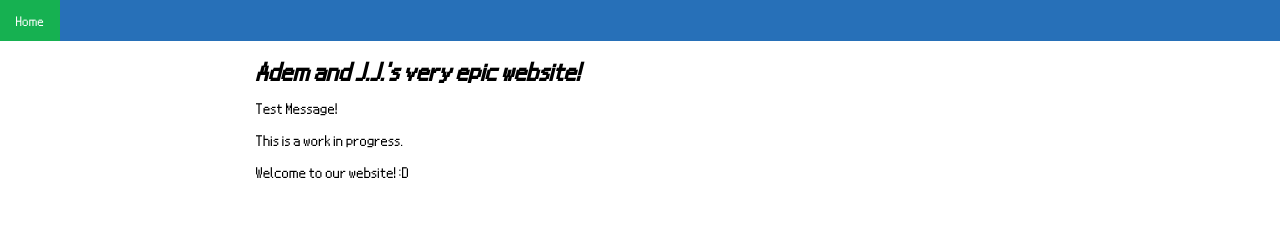
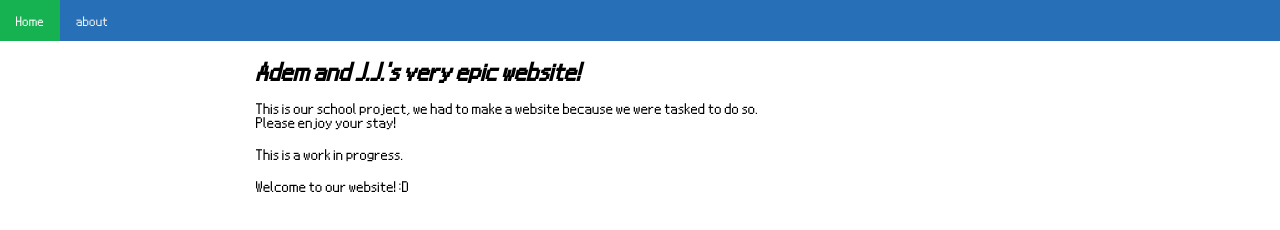
Before and after one commit to forestfox08/les6, a plain HTML site: page index.html in a window 1280 px wide. Drawn offline with Linux system fonts and the light colour scheme.

Commit message:
WIP, will be working on it

```diff
--- a/index.html
+++ b/index.html
@@ -10,6 +10,7 @@
     <!--Under Construction! :D-->
     <div class="nav">
         <a class="Home" href="index.html">Home</a>
+        <a href="about.html">about</a>
     </div>
     <br>
     <div class="main">
@@ -17,7 +18,9 @@
     <h1>Adem and J.J.'s very epic website!</h1>
     <br>
     <p>
-        Test Message!
+        This is our school project, we had to make a website because we were tasked to do so.
+        <br>
+        Please enjoy your stay!
     </p>
     <br>
     <p>
--- /dev/null
+++ b/javascript.js
@@ -0,0 +1 @@
+let intro = document
--- a/style.css
+++ b/style.css
@@ -50,3 +50,9 @@ p{
     margin-left:auto;
     margin-right:auto;
 }
+
+/* splashscreen */
+
+.splash {
+
+}
```
Also changed, not shown: images/Untitled.png (added), images/despite.png (added).
